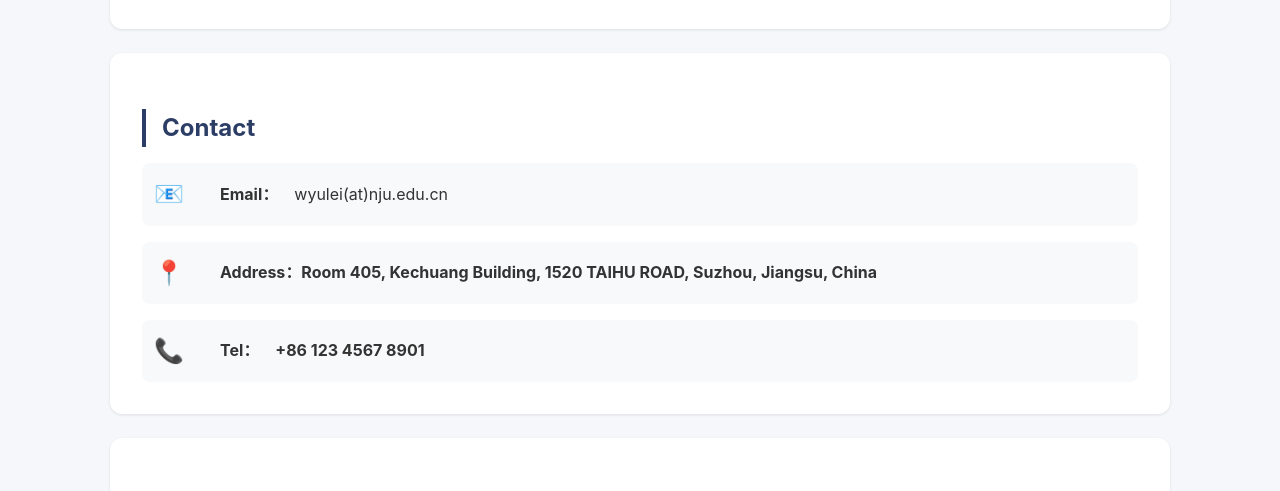
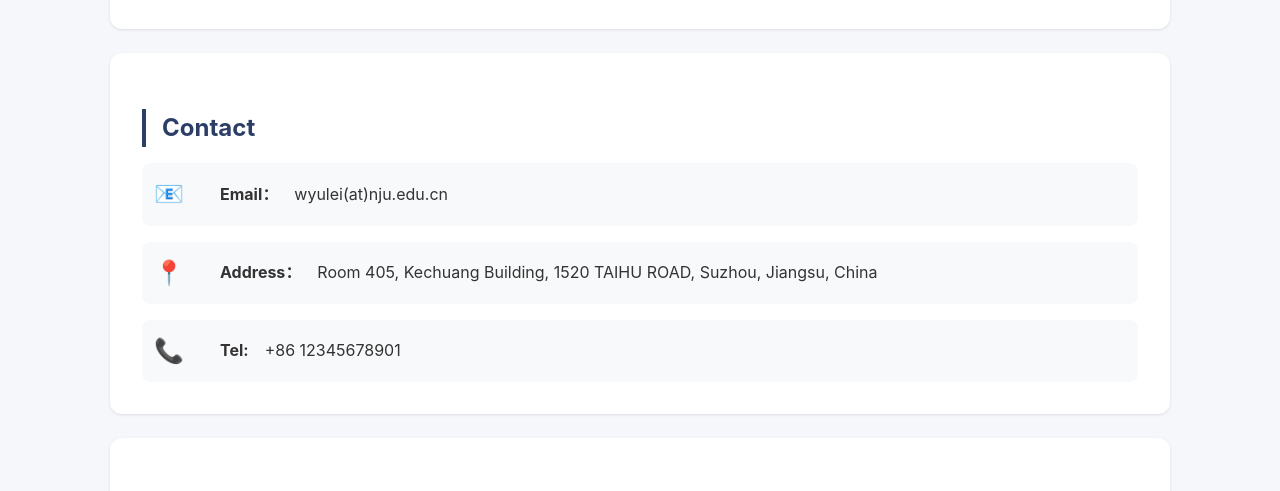
Before and after one commit to RainthunderWYL/RainthunderWYL.github.io, a plain HTML site: page contact.html in a window 1280 px wide. Shown: the part 277-768 px from the top of the page. Drawn offline with Linux system fonts and the light colour scheme.

Commit message:
Update contact.html

```diff
--- a/contact.html
+++ b/contact.html
@@ -30,9 +30,9 @@
             <div class="card">
                 <h2>Contact</h2>
                 <div class="contact-info">
-                    <div class="contact-row"><span class="contact-icon">📧</span> <strong>Email：</strong> wyulei(at)nju.edu.cn</div>
-                    <div class="contact-row"><span class="contact-icon">📍</span> <strong> Address：Room 405, Kechuang Building, 1520 TAIHU ROAD, Suzhou, Jiangsu, China</div>
-                    <div class="contact-row"><span class="contact-icon">📞</span> <strong>Tel：</strong> +86 123 4567 8901</div>
+                    <div class="contact-row"><span class="contact-icon">📧</span> <strong>Email：</strong>wyulei(at)nju.edu.cn</div>
+                    <div class="contact-row"><span class="contact-icon">📍</span> <strong> Address：</strong>Room 405, Kechuang Building, 1520 TAIHU ROAD, Suzhou, Jiangsu, China</div>
+                    <div class="contact-row"><span class="contact-icon">📞</span> <strong>Tel: </strong>+86 12345678901</div>
                 </div>
             </div>
 
```
